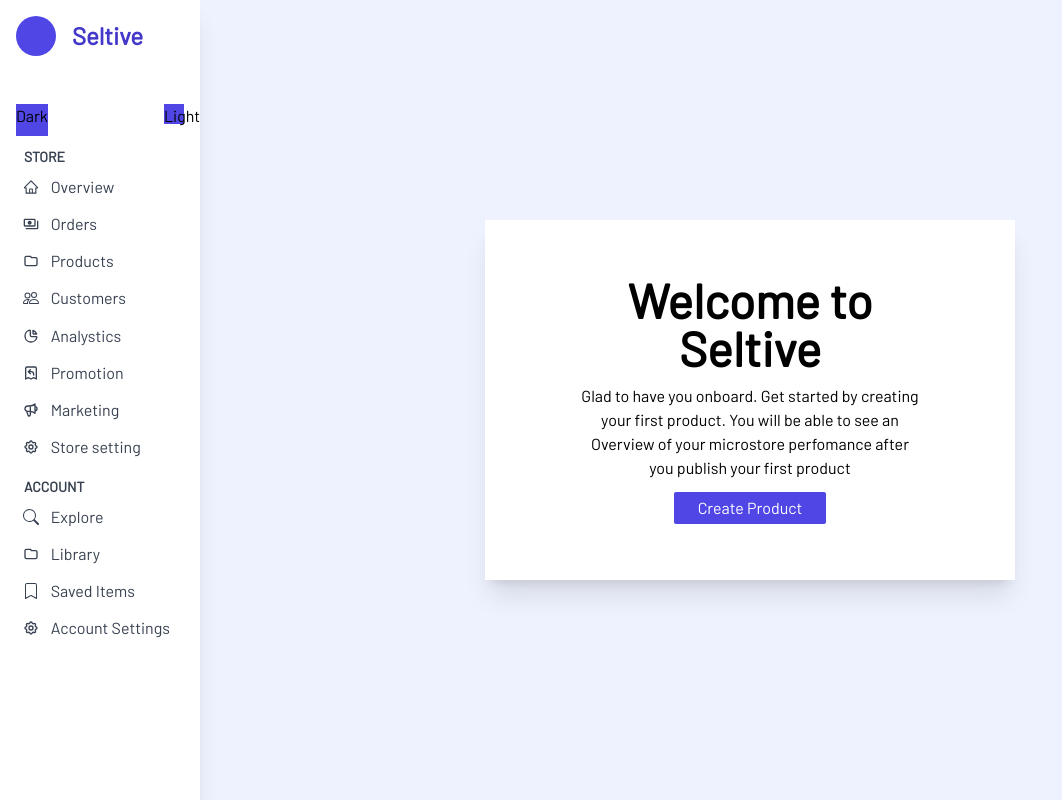
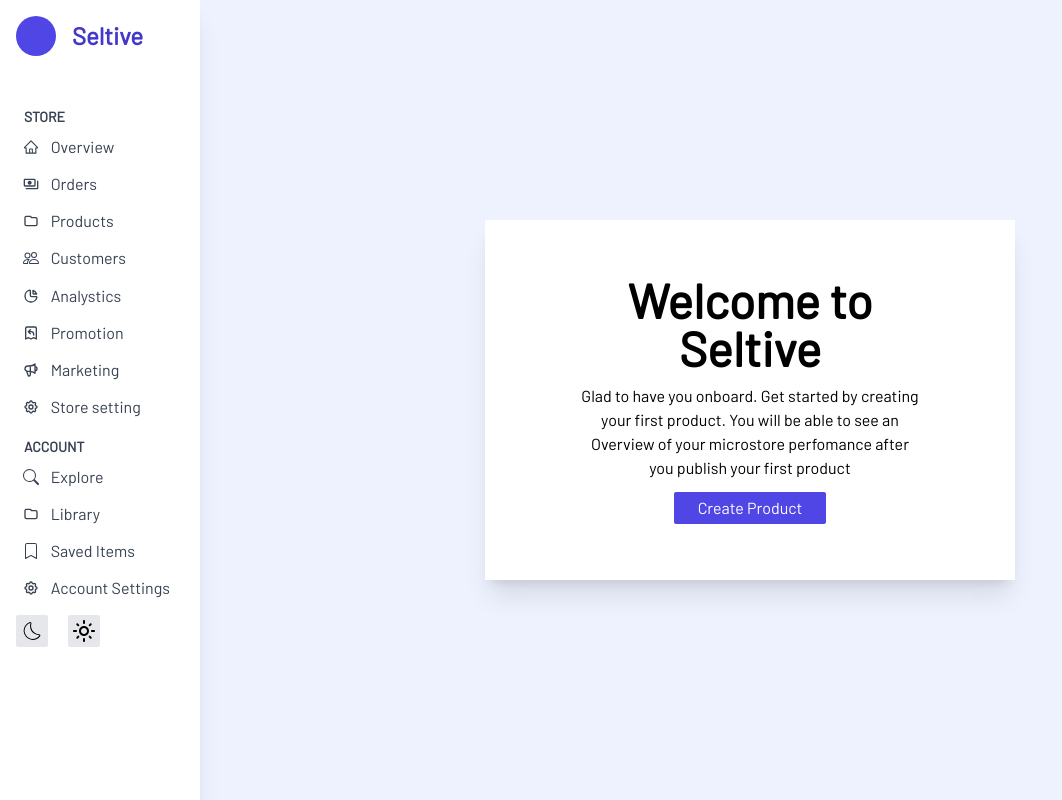
Before and after one commit to Pascal488/Flex-code, a React (Create React App) app in the folder seltive/: page / in a window 1280 px wide. Shown: the whole page, without its empty margins (0-1062 px from the left). Built offline with nearby package versions, Linux system fonts and the light colour scheme; no server answers; sample sign-in values are in the browser's storage.

Commit message:
:Add button with dark-mode function

```diff
--- a/seltive/src/pages/homepages/Sidebar.tsx
+++ b/seltive/src/pages/homepages/Sidebar.tsx
@@ -6,12 +6,13 @@ import { BsSearch, BsPeople } from "react-icons/bs";
 import { HiOutlineFolder } from "react-icons/hi";
 import { BsBookmark } from "react-icons/bs";
 import { HiOutlineReceiptRefund } from "react-icons/hi";
-import { MdOutlinePayments } from "react-icons/md";
+import { MdOutlineLightMode, MdOutlinePayments } from "react-icons/md";
+import {CiDark} from "react-icons/ci"
 
 import { Link } from "react-router-dom";
 
 const Sidebar = () => {
-  const [theme, setTheme] = useState('light');
+  const [theme, setTheme] = useState('');
 
   useEffect(() => {
     if(window.matchMedia('(prefers-color-scheme: dark)').matches){
@@ -30,8 +31,17 @@ const Sidebar = () => {
     }
   }, [theme]);
 
-  const handleThemeSwitch = () => {
-    setTheme(theme === "dark" ? "light" : "dark");
+  const handleThemeLight= () => {
+    if(theme === "dark"){
+      setTheme("light" )
+
+    }
+
+  };
+  const handleThemedark = () => {
+    if(theme === "light"){
+      setTheme("dark" )
+    }
   };
 
 
@@ -52,14 +62,7 @@ const Sidebar = () => {
 
 
       </div>
-      <div className="flex gap-5 justify-between">
-        <span className="w-8 h-8  bg-indigo-600 cursor-pointer" onClick={handleThemeSwitch}>
-          Dark
-        </span>
-        <span className="w-5 h-5  bg-indigo-600">
-          Light
-        </span>
-        </div>
+
       <div>
 
         <ul className="ml-0 mr-0 p-0 list-none text-gray-700">
@@ -162,6 +165,14 @@ const Sidebar = () => {
           </span>
         </ul>
       </div>
+      <div className="flex gap-5 ">
+        <span className="w-8 h-8 bg-gray-200 dark:bg-gray-800 cursor-pointer flex items-center justify-center rounded-sm text-2xl" onClick={handleThemedark}>
+       <CiDark />
+        </span>
+        <span className="w-8 h-8 bg-gray-200 dark:bg-gray-800 cursor-pointer flex items-center justify-center rounded-sm text-2xl" onClick={handleThemeLight}>
+         <MdOutlineLightMode/>
+        </span>
+        </div>
     </div>
   );
 };
```
